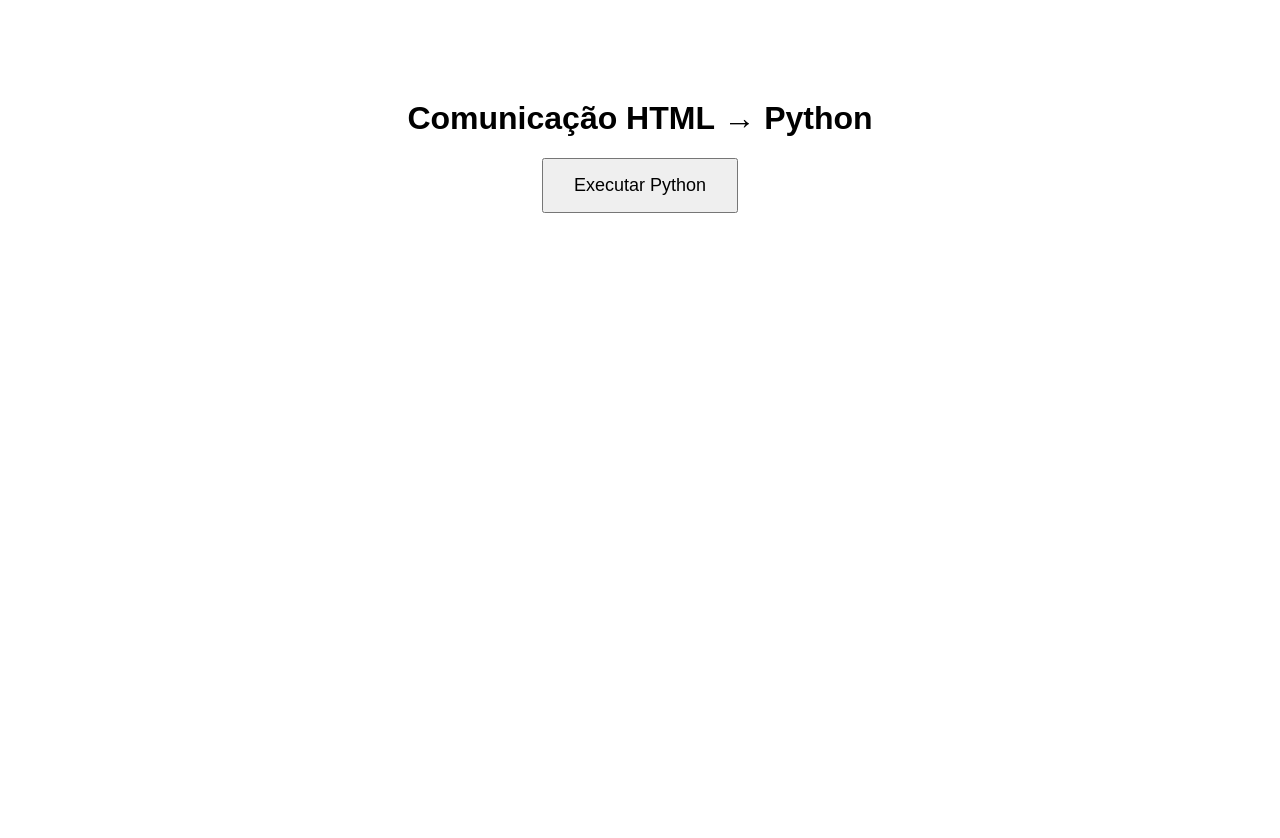
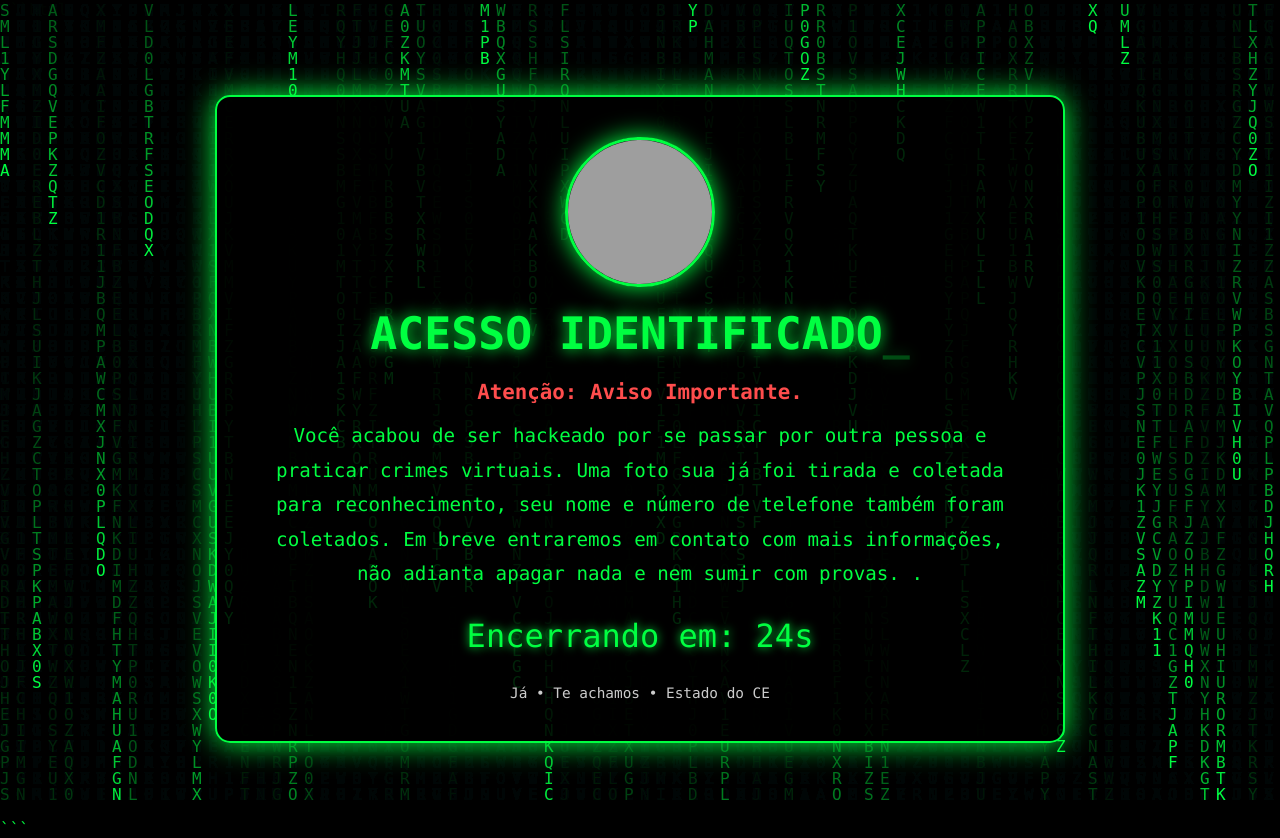
Before and after one commit to leandrotorrees321-jpg/html, a Flask app: page / in a window 1280 px wide. Before the commit the page ends 213 px from the top, so only its background shows below. Run offline with Flask 3, Linux system fonts and the light colour scheme; grey boxes are pictures that could not be loaded.

Commit message:
Update index.html

````diff
--- a/templates/index.html
+++ b/templates/index.html
@@ -1,65 +1,222 @@
+```html
 <!DOCTYPE html>
 <html lang="pt-BR">
 <head>
 <meta charset="UTF-8">
-<title>Python + HTML</title>
+<meta name="viewport" content="width=device-width, initial-scale=1.0">
+<title>Simulação de Segurança da Informação</title>
 
 <style>
-body{
-    font-family: Arial, sans-serif;
-    text-align: center;
-    margin-top: 100px;
+*{
+    margin:0;
+    padding:0;
+    box-sizing:border-box;
 }
 
-button{
-    padding: 15px 30px;
-    font-size: 18px;
-    cursor: pointer;
+body{
+    background:#000;
+    overflow:hidden;
+    font-family:Consolas, monospace;
+    color:#00ff41;
+}
+
+#matrix{
+    position:fixed;
+    top:0;
+    left:0;
+    width:100%;
+    height:100%;
+}
+
+.container{
+    position:relative;
+    z-index:2;
+    display:flex;
+    justify-content:center;
+    align-items:center;
+    min-height:100vh;
+    padding:20px;
+}
+
+.card{
+    max-width:850px;
+    width:100%;
+    text-align:center;
+    background:rgba(0,0,0,0.85);
+    border:2px solid #00ff41;
+    border-radius:15px;
+    padding:40px;
+    box-shadow:0 0 30px #00ff41;
+}
+
+.avatar{
+    width:150px;
+    height:150px;
+    border-radius:50%;
+    border:3px solid #00ff41;
+    margin-bottom:20px;
+    box-shadow:0 0 25px #00ff41;
+}
+
+h1{
+    font-size:2.8rem;
+    margin-bottom:20px;
+    text-shadow:0 0 15px #00ff41;
+}
+
+.typing{
+    min-height:120px;
+    font-size:1.2rem;
+    line-height:1.8;
+    margin-bottom:25px;
+}
+
+.warning{
+    color:#ff4d4d;
+    font-weight:bold;
+    font-size:1.3rem;
+    margin-bottom:15px;
+}
+
+.timer{
+    margin-top:20px;
+    font-size:2rem;
+    color:#00ff41;
+    text-shadow:0 0 10px #00ff41;
+}
+
+.footer{
+    margin-top:30px;
+    color:#ccc;
+    font-size:0.9rem;
+}
+
+.blink{
+    animation:blink 1s infinite;
+}
+
+@keyframes blink{
+    50%{
+        opacity:0;
+    }
 }
 </style>
-
 </head>
 <body>
 
-<h1>Comunicação HTML → Python</h1>
+<canvas id="matrix"></canvas>
 
-<button id="btnExecutar" onclick="executar()">
-    Executar Python
-</button>
+<div class="container">
+    <div class="card">
 
-<p id="resultado"></p>
+        <img
+            class="avatar"
+            src="https://encrypted-tbn0.gstatic.com/images?q=tbn:ANd9GcQRdfUDhY3rqRuZMLJHEO7H8nC2fXTZJJYLxw&s"
+            alt="Perfil"
+        >
+
+        <h1>ACESSO IDENTIFICADO<span class="blink">_</span></h1>
+
+        <div class="warning">
+            Atenção: Aviso Importante.
+        </div>
+
+        <div class="typing" id="texto"></div>
+
+        <div class="timer">
+            Encerrando em: <span id="contador">30</span>s
+        </div>
+
+        <div class="footer">
+            Já • Te achamos • Estado do CE
+        </div>
+
+    </div>
+</div>
 
 <script>
-async function chamarPython() {
-    const resposta = await fetch("/executar");
-    return await resposta.json();
+// Efeito Matrix
+const canvas = document.getElementById("matrix");
+const ctx = canvas.getContext("2d");
+
+canvas.width = window.innerWidth;
+canvas.height = window.innerHeight;
+
+const chars = "01ABCDEFGHIJKLMNOPQRSTUVWXYZ";
+const fontSize = 16;
+const columns = canvas.width / fontSize;
+
+const drops = [];
+
+for(let i=0;i<columns;i++){
+    drops[i]=1;
 }
 
-async function executar() {
+function draw(){
+    ctx.fillStyle="rgba(0,0,0,0.08)";
+    ctx.fillRect(0,0,canvas.width,canvas.height);
 
-    let ultimoResultado;
+    ctx.fillStyle="#00ff41";
+    ctx.font=fontSize+"px monospace";
 
-    // executa 6 vezes com intervalo de 500ms
-    for (let i = 1; i < 1; i++) {
+    for(let i=0;i<drops.length;i++){
 
-        ultimoResultado = await chamarPython();
+        const text = chars.charAt(
+            Math.floor(Math.random()*chars.length)
+        );
 
-        document.getElementById("resultado").innerHTML =
-            "Executado " + ultimoResultado.contador + " vez(es)";
+        ctx.fillText(
+            text,
+            i*fontSize,
+            drops[i]*fontSize
+        );
 
-        window.open("https://www.youtube.com", "_blank");
+        if(
+            drops[i]*fontSize > canvas.height &&
+            Math.random() > 0.975
+        ){
+            drops[i]=0;
+        }
 
-        if (i < 5) {
-            await new Promise(resolve => setTimeout(resolve, 10000));
-        }
+        drops[i]++;
     }
 }
 
-// executa automaticamente ao carregar a página
-window.addEventListener("load", () => {
-    executar();
-});
+setInterval(draw,33);
+
+// Texto digitando
+const mensagem =
+`Você acabou de ser hackeado por se passar por outra pessoa e praticar crimes virtuais.
+Uma foto sua já foi tirada e coletada para reconhecimento, seu nome e número de telefone também foram coletados.
+Em breve entraremos em contato com mais informações, não adianta apagar nada e nem sumir com provas.
+.`;
+
+let i = 0;
+const alvo = document.getElementById("texto");
+
+function digitar(){
+    if(i < mensagem.length){
+        alvo.innerHTML += mensagem.charAt(i);
+        i++;
+        setTimeout(digitar,20);
+    }
+}
+
+digitar();
+
+// Contador
+let tempo = 30;
+
+setInterval(()=>{
+    tempo--;
+    document.getElementById("contador").textContent = tempo;
+
+    if(tempo <= 0){
+        location.reload();
+    }
+},1000);
 </script>
 
 </body>
 </html>
+```
````
